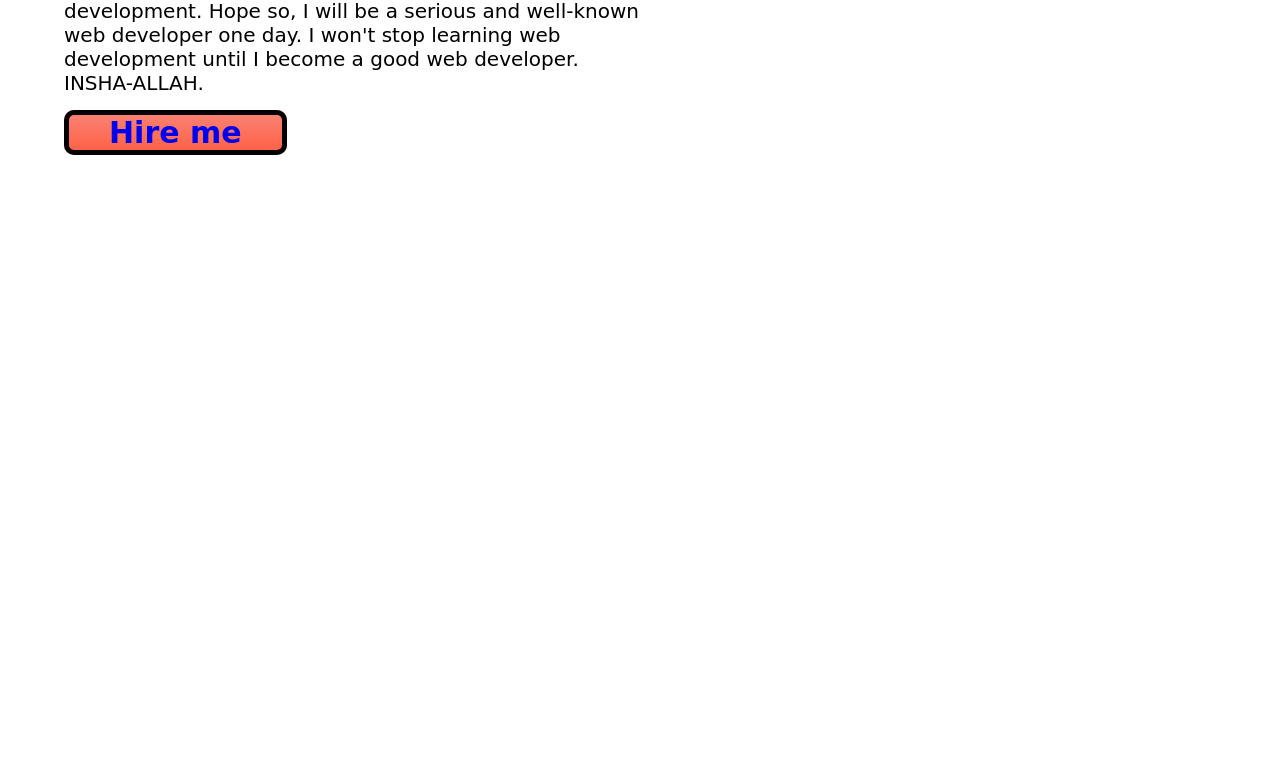
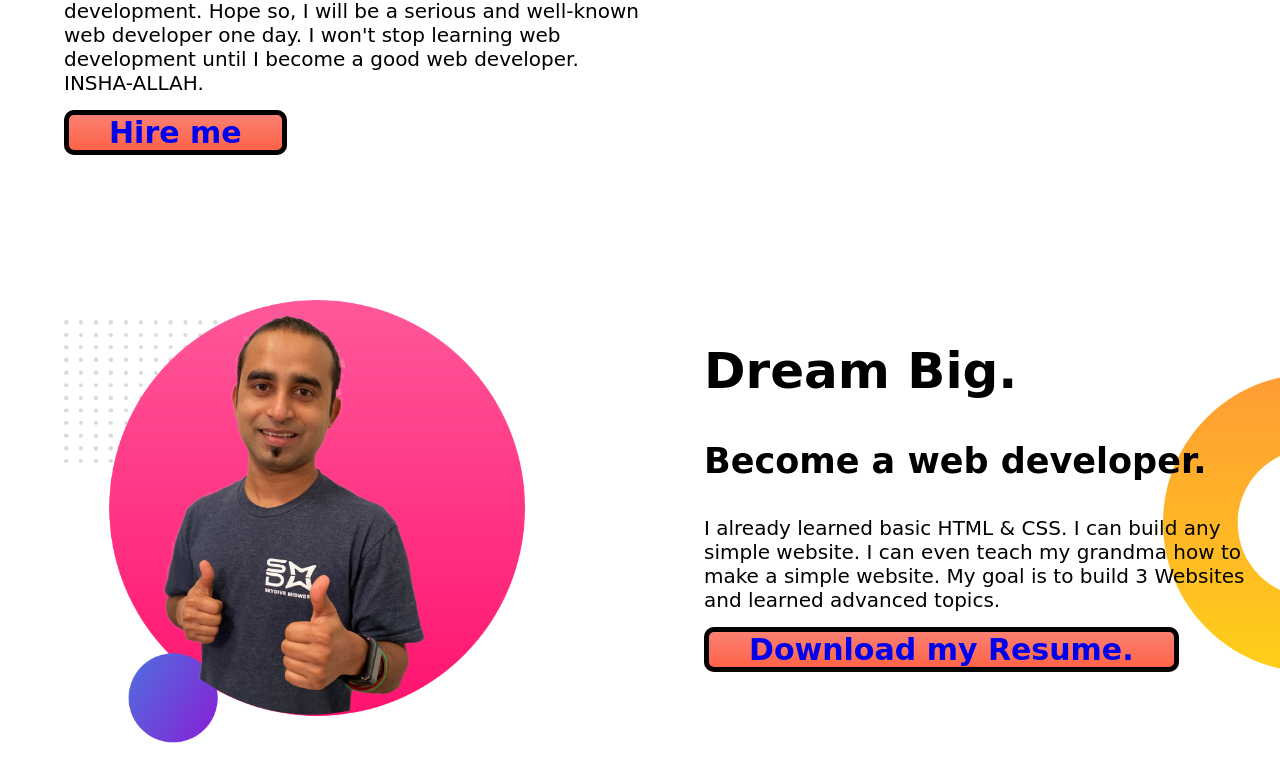
Before and after one commit to Md-HKB-1195/Developer-portfolio, a plain HTML site: page index.html in a window 1280 px wide. Shown: the part 469-1250 px from the top of the page. Before the commit the page ends 800 px from the top, so only its background shows below. Drawn offline with Linux system fonts and the light colour scheme; a web font is replaced by a local one.

Commit message:
added something new

```diff
--- a/index.html
+++ b/index.html
@@ -2,7 +2,7 @@
 <html lang="en">
 <head>
     <meta charset="UTF-8">
-    <meta http-equiv="X-UA-Compatible" content="IE=edge">
+    <meta http-equiv="X-UA-Comp atible" content="IE=edge">
     <meta name="viewport" content="width=device-width, initial-scale=1.0">
     <title>Md. HKB's Portfolio</title>
     <link rel="preconnect" href="https://fonts.googleapis.com">
@@ -28,8 +28,15 @@
         </div>
     </section>
 
-    <section>
-        <div>
+    <section class="dream-big">
+        <div class="half-width">
+            <img src="images/jhankar2.png" alt="">
+        </div>
+        <div class="half-width">
+            <h1>Dream Big.</h1>
+            <h3 style="font-size: 35px;" class="intro">Become a web developer.</h3>
+            <p style="font-size: 20px;">I already learned basic HTML & CSS. I can build any simple website. I can even teach my grandma how to make a simple website. My goal is to build 3 Websites and learned advanced topics.</p>
+            <a class="link-button" target="_blank" href="https://www.instagram.com/md.hkb_1.19.5/">Download my Resume.</a>
 
         </div>
     </section>
--- a/style.css
+++ b/style.css
@@ -14,6 +14,7 @@ h1{
 
 section{
     display: flex;
+    margin-bottom: 150px;
 }
 
 .half-width{
@@ -39,3 +40,9 @@ section{
     background-image: url(images/top-banner.png);
     background-repeat: no-repeat;
 }
+
+.dream-big{
+    background-image: url(images/dream-bg.png);
+    background-repeat: no-repeat;
+    background-position: right;
+}
```
